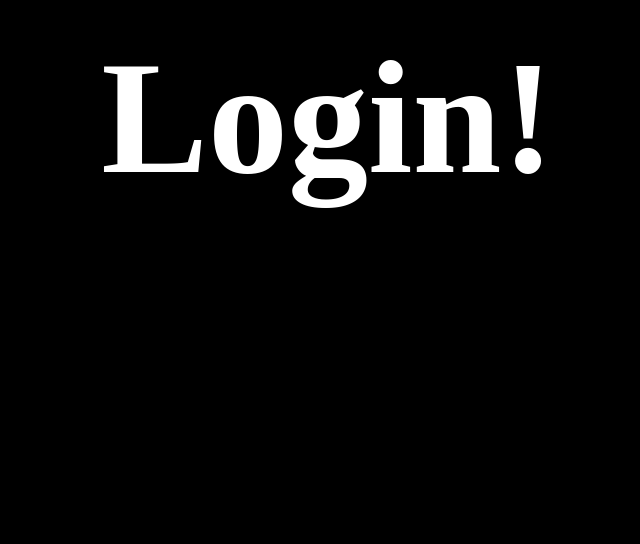
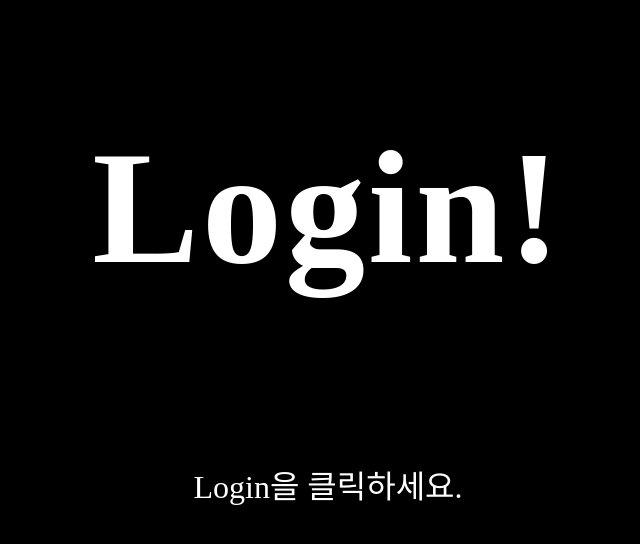
Before and after one commit to kimsia124/crimefinder-backend, a plain HTML site: page adminLogin.html in a window 1280 px wide. Shown: the part 152-696 px from the top of the page, without its empty margins (312-952 px from the left). Drawn offline with Linux system fonts and the light colour scheme.

Commit message:
admin페이지 관련
admin페이지 타이틀 수정
adminLogin페이지 타이틀 수정, pw확인 과정에서 오류 수정, else문 추가, 트렌지션 추가

```diff
--- a/adminLogin.html
+++ b/adminLogin.html
@@ -1,9 +1,11 @@
+<!-- file:///D:/%EB%82%98%EB%A5%B4%EC%83%A4%20%ED%94%84%EB%A1%9C%EC%A0%9D%ED%8A%B8(CrimeFinder)/crimefinder-backend/adminLogin.html -->
+
 <!DOCTYPE html>
 <html lang="en">
 
 <head>
     <meta charset="UTF-8">
-    <title>Document</title>
+    <title>CrimeFinder</title>
 
     <script type="text/javascript">
         function login() {
@@ -16,9 +18,11 @@
                 return;
 
             if (id == 'admin') {
-                if (pw = '1234') {
+                if (pw == '1234') {
                     alert("ID와 PW가 일치합니다. 관리자 화면으로 이동합니다.");
                     location = "http://127.0.0.1:8080";
+                } else {
+                    alert("ID와 PW가 일치하지 않습니다. 다시 입력해 주십시오.");
                 }
             } else {
                 alert("ID와 PW가 일치하지 않습니다. 다시 입력해 주십시오.");
@@ -28,25 +32,43 @@
     </script>
 
     <style>
+        div {
+            margin: 250px;
+        }
+
         p {
             font-size: 1000%;
             font-weight: 800;
             text-align: center;
+            letter-spacing: 3px;
         }
 
-        body{
-           transition: background 1s; background:black; padding:10px; color:#fff; transition-delay: 0s;
-        }
-        body:hover{
-            background:gray; transition-duration: 2s;
+        body {
+            transition: background 1s;
+            background: black;
+            padding: 10px;
+            color: white;
         }
 
+        body:hover {
+            background: #9999FF;
+            transition-duration: 3s;
+        }
+
+        h3 {
+            font-size: 200%;
+            font-weight: 500;
+            text-align: center;
+        }
 
     </style>
 </head>
 
 <body>
-    <p onclick="login()"> Login! </p>
+    <div>
+        <p onclick="login()"> Login! </p>
+        <h3>Login을 클릭하세요.</h3>
+    </div>
 </body>
 
 </html>
```
Also changed, not shown: admin.html (+4 -2 lines).
